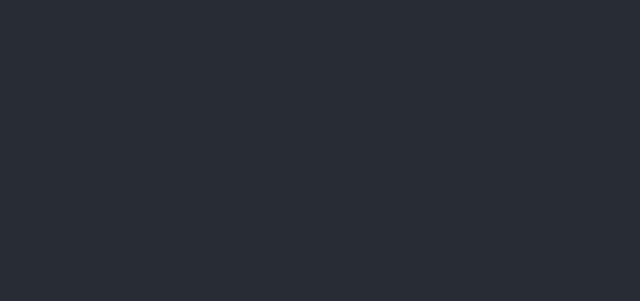
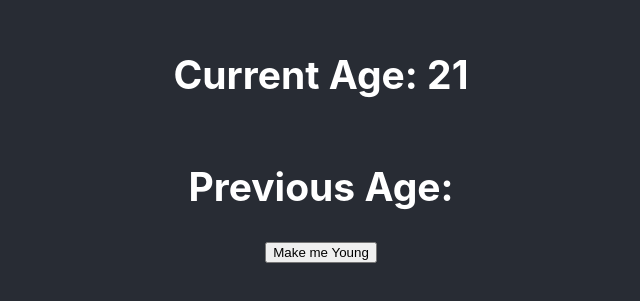
Before and after one commit to mikegoodstadt/udemy-react-hooks-course, a React (Create React App) app: page / in a window 1280 px wide. Shown: the part 259-560 px from the top of the page, without its empty margins (319-959 px from the left). Built offline with nearby package versions, Linux system fonts and the light colour scheme.

Commit message:
previous age

```diff
--- a/src/App.js
+++ b/src/App.js
@@ -1,10 +1,17 @@
-import React from 'react';
+import React, {useState} from 'react';
 import './App.scss';
+import usePrevious from './hook/usePrevious';
 
 function App() {
+  const [age, setAge] = useState(21);
+  const previousAge = usePrevious(age);
+
   return (
     <div className='App'>
       <header className='App-header'>
+      <h2>Current Age: {age}</h2>
+      <h2>Previous Age: {previousAge}</h2>
+      <button onClick={() => setAge(age - 1)}>Make me Young</button>
       </header>
     </div>
   );
--- /dev/null
+++ b/src/hook/usePrevious.js
@@ -0,0 +1,11 @@
+import {useEffect, useRef} from 'react';
+
+function usePrevious(value) {
+  const ref = useRef(null);
+  useEffect(() => {
+    ref.current = value;
+  })
+  return ref.current;
+}
+
+export default usePrevious;
```
